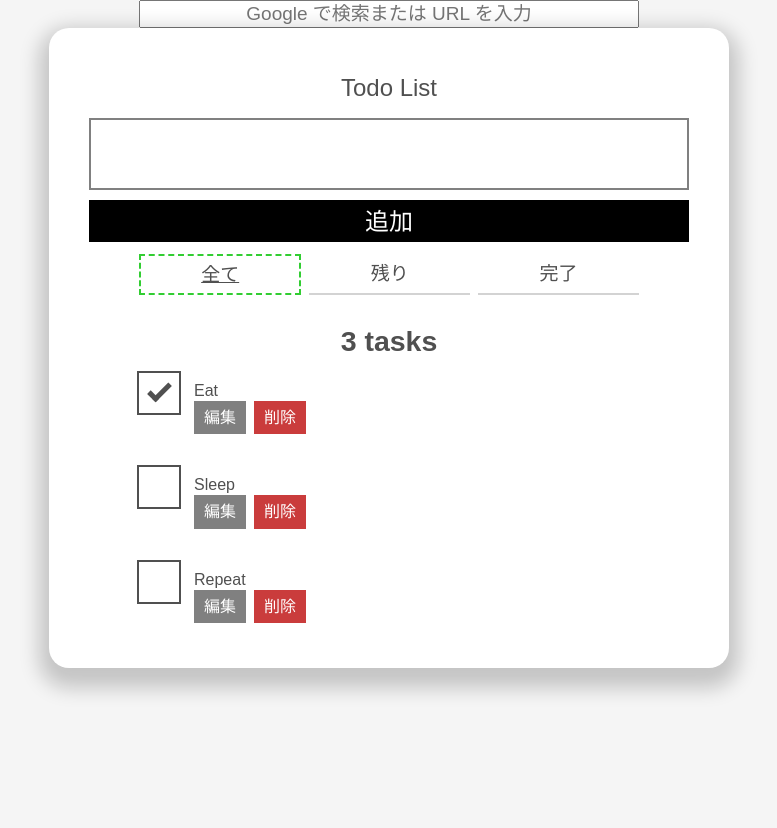
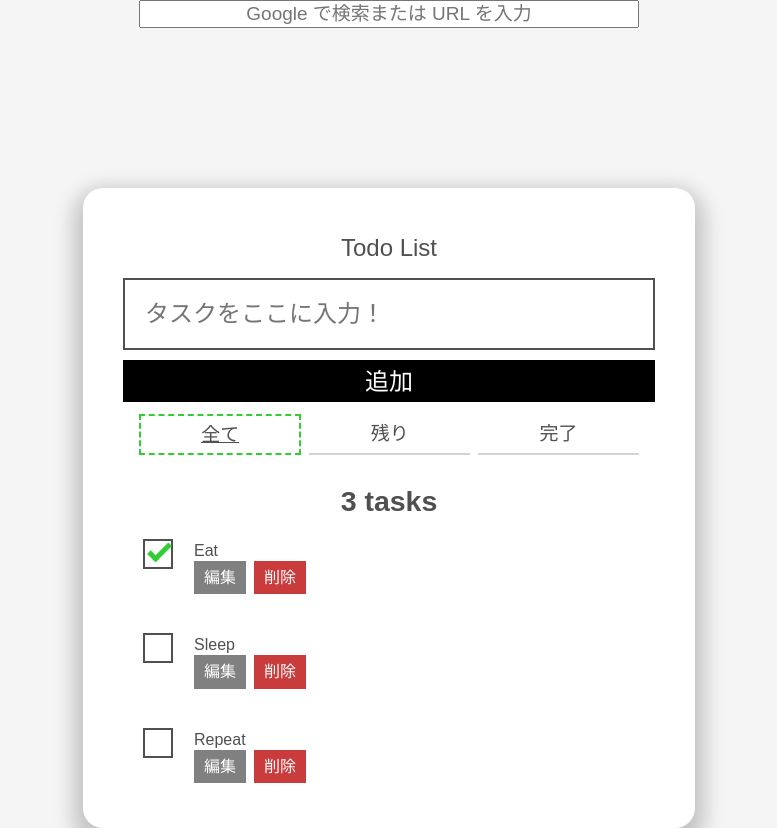
Before and after one commit to kaki-m/Aizuhack-team6, a React (Create React App) app in the folder todo-app/: page / in a window 1280 px wide. Shown: the whole page, without its empty margins (251-1028 px from the left). Before the commit the page ends 800 px from the top, so only its background shows below. Built offline with nearby package versions, Linux system fonts and the light colour scheme.

Commit message:
[upd] cb changed

```diff
--- a/todo-app/src/components/Form.js
+++ b/todo-app/src/components/Form.js
@@ -32,6 +32,7 @@ function Form(props) {
         className="input input__lg"
         name="text"
         autoComplete="off"
+        placeholder="タスクをここに入力！"
         value={name}
         onChange={handleChange}
       />
--- a/todo-app/src/index.css
+++ b/todo-app/src/index.css
@@ -162,8 +162,10 @@ body {
   background: white;
   /* 角を丸くする */
   border-radius: 2rem;
-  margin-top: auto;
-  margin-bottom: auto;
+  margin-left: auto;
+  margin-right: auto;
+  margin-top: 16rem;
+  width: 90%;
   padding: 1rem;
   position: relative;
   /* 影をつける */
@@ -200,16 +202,15 @@ body {
 /* task input box */
 .input__lg {
   padding: 2rem;
-  border: 2px solid gray;
+  border: 2px solid #505050;
 }
 .input__lg:focus {
-  border-color: #4d4d4d;
-  box-shadow: inset 0 0 0 2px;
+  border-color: #505050;
 }
 [class*="__lg"] {
   display: inline-block;
   width: 100%;
-  font-size: 1.9rem;
+  font-size: 2rem;
 }
 [class*="__lg"]:not(:last-child) {
   margin-bottom: 1rem;
@@ -261,10 +262,10 @@ body {
 .c-cb > label::before,
 .c-cb > input[type="checkbox"] {
   box-sizing: border-box;
-  top: -2px;
-  left: -2px;
-  width: 44px;
-  height: 44px;
+  top: 6px;
+  left: 4px;
+  width: 30px;
+  height: 30px;
 }
 .c-cb > input[type="checkbox"] {
   -webkit-font-smoothing: antialiased;
@@ -274,7 +275,7 @@ body {
   margin: 0;
   opacity: 0;
 }
-.c-cb > label {
+.c-cb > label { /* チェックボックス */
   font-size: inherit;
   font-family: inherit;
   line-height: inherit;
@@ -284,17 +285,13 @@ body {
   cursor: pointer;
   touch-action: manipulation;
 }
-.c-cb > label::before {
+.c-cb > label::before { /* チェックが付けられる前のCB */
   content: "";
   position: absolute;
   border: 2px solid currentColor;
   background: transparent;
 }
-.c-cb > input[type="checkbox"]:focus + label::before {
-  border-width: 4px;
-  outline: 3px dashed #228bec;
-}
-.c-cb > label::after {
+.c-cb > label::after { /* チェックが付けられた後のCB */
   box-sizing: content-box;
   content: "";
   position: absolute;
@@ -308,6 +305,7 @@ body {
   border-top-color: transparent;
   opacity: 0;
   background: transparent;
+  color: #32cd32;
 }
 .c-cb > input[type="checkbox"]:checked + label::after {
   opacity: 1;
```
